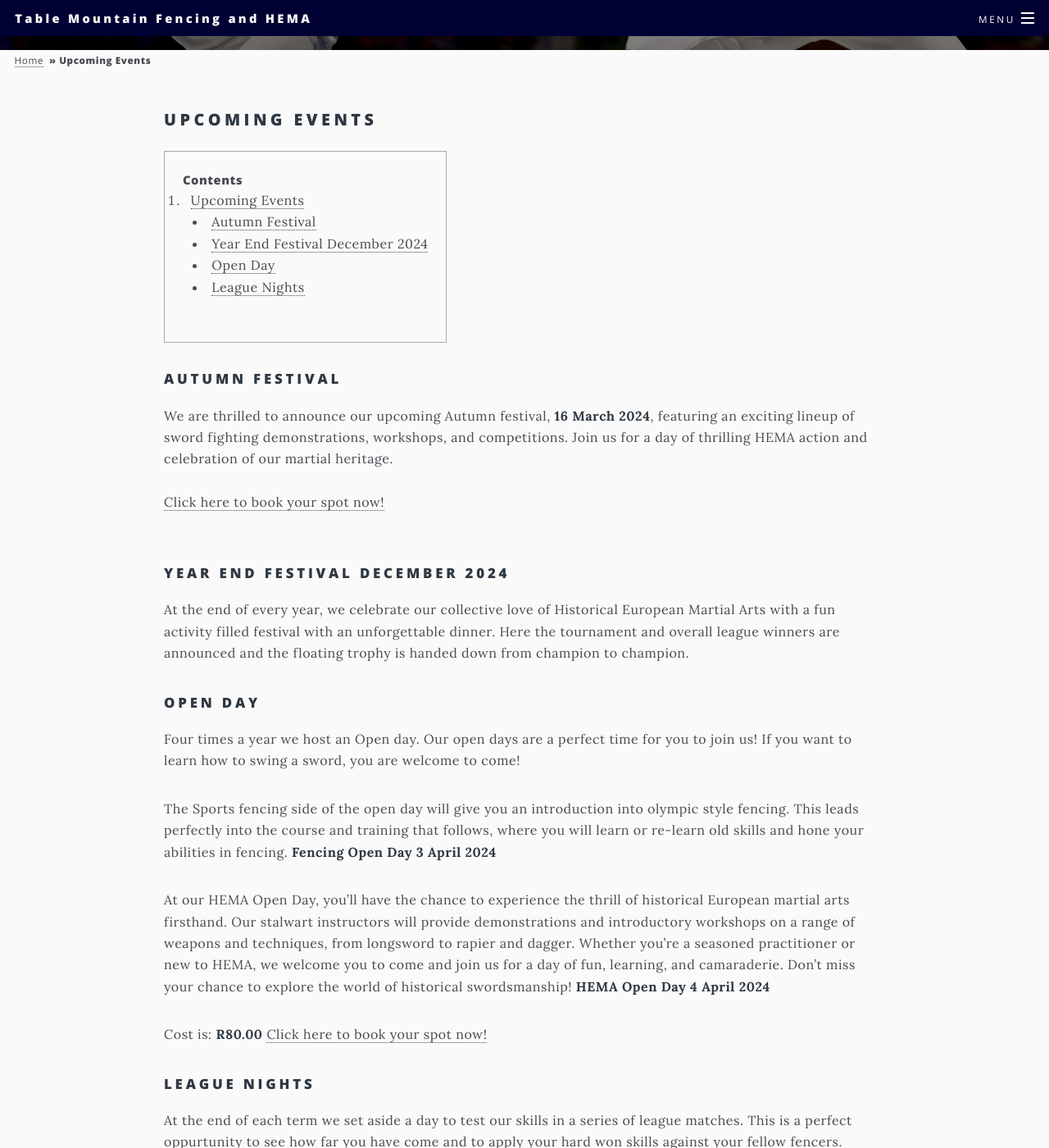
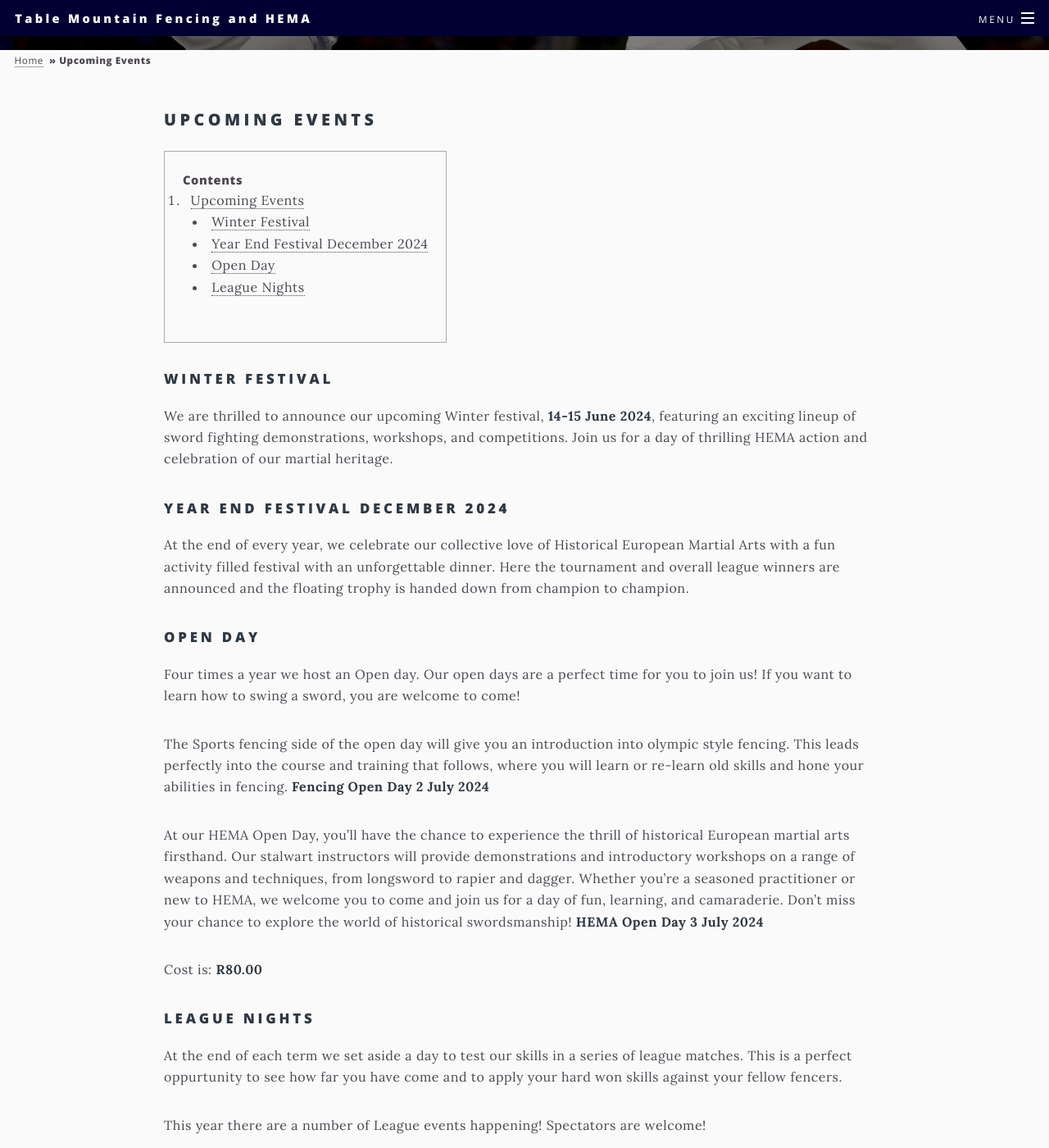
Before and after one commit to table-mountain-hema/table-mountain-hema.github.io, a Jekyll site: the page built from _pages/events.md, in a window 1280 px wide and 1400 px high, scrolled down 246 px. Shown: the whole window at 82% size. Built offline with Jekyll 4.4.1, drawn with Linux system fonts in a browser that asks for light colours.

Commit message:
quick content update

```diff
--- a/_pages/events.md
+++ b/_pages/events.md
@@ -4,7 +4,7 @@ title: Upcoming Events
 permalink: /events
 layout: page
 excerpt: We have a number of events through out the year. All are welcome to join us on our Open Days to get a taste and sense of what we do. A form and further information is available if you click here.
-highlight: Our next event is our Autumn Festival, 16 March 2024. Book your spot by clicking here and following the link.
+highlight: Our next event is our Winter Festival, 14-15 June 2024. Book your spot by clicking here and following the link.
 image: events.jpg
 background-image: fencing_banner.jpg
 ---
@@ -14,13 +14,13 @@ background-image: fencing_banner.jpg
 * Do not remove this line (it will not be displayed)
 {:toc}
 
-### Autumn Festival
-We are thrilled to announce our upcoming Autumn festival, **16 March 2024**, featuring an exciting lineup of sword fighting demonstrations, workshops, and competitions. Join us for a day of thrilling HEMA action and celebration of our martial heritage.
+### Winter Festival
+We are thrilled to announce our upcoming Winter festival, **14-15 June 2024**, featuring an exciting lineup of sword fighting demonstrations, workshops, and competitions. Join us for a day of thrilling HEMA action and celebration of our martial heritage.
+<!--
 <br>
 [Click here to book your spot now!](https://docs.google.com/forms/d/e/1FAIpQLSfAaZGeIwroLFCJD8LyQMgU4GvjGe8kcN5wRfVssQb06hkk3A/viewform)
 <br>
 <br>
-<!--
 Contact David to book your spot!
 (Cell) 072 194 1926 | (Email) info@engardefencing.co.za
 <br/>
@@ -34,14 +34,12 @@ At the end of every year, we celebrate our collective love of Historical Europea
 Four times a year we host an Open day. Our open days are a perfect time for you to join us! If you want to learn how to swing a sword, you are welcome to come!
 
 The Sports fencing side of the open day will give you an introduction into olympic style fencing. This leads perfectly into the course and training that follows, where you will learn or re-learn old skills and hone your abilities in fencing.
-**Fencing Open Day 3 April 2024**
+**Fencing Open Day 2 July 2024**
 
 At our HEMA Open Day, you'll have the chance to experience the thrill of historical European martial arts firsthand. Our stalwart instructors will provide demonstrations and introductory workshops on a range of weapons and techniques, from longsword to rapier and dagger. Whether you're a seasoned practitioner or new to HEMA, we welcome you to come and join us for a day of fun, learning, and camaraderie. Don't miss your chance to explore the world of historical swordsmanship!
-**HEMA Open Day 4 April 2024**
+**HEMA Open Day 3 July 2024**
 
 Cost is: **R80.00**
-[Click here to book your spot now!](https://docs.google.com/forms/d/e/1FAIpQLScuieE5xn7xFXcvbipLJQlDK4ZsLoSPWsBa_t6xRVMS7F-BRQ/viewform)
-
 ### League Nights
 
 At the end of each term we set aside a day to test our skills in a series of league matches. This is a perfect oppurtunity to see how far you have come and to apply your hard won skills against your fellow fencers.
```
Also changed, not shown: _layouts/landing.html (line endings or trailing spaces).
